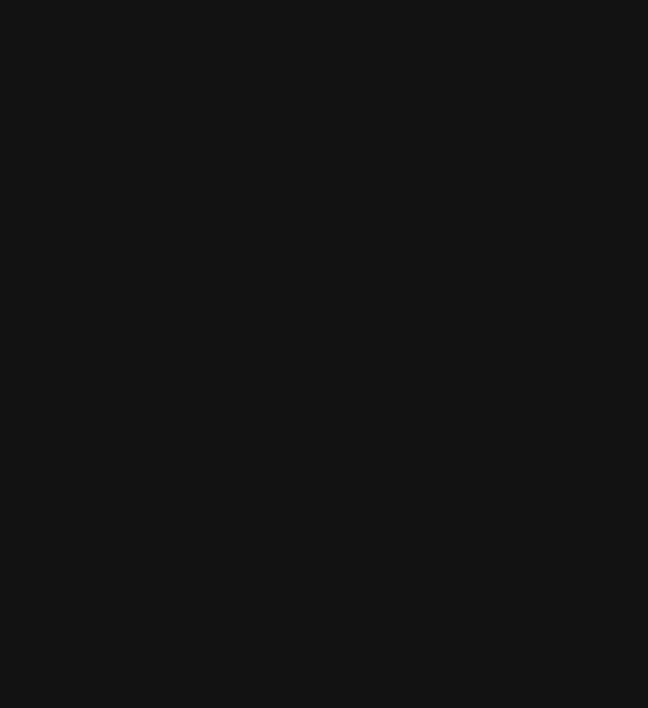
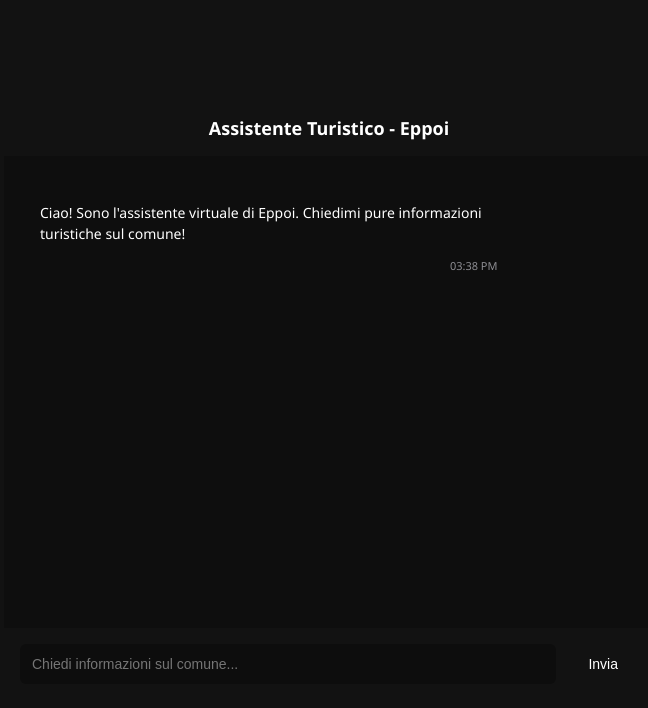
Before and after one commit to SPM-25-26/ErasmusPlus-SPM2526, a React (Vite) app in the folder EPPOI.frontend/: page /chatbot in a window 1280 px wide. Before the commit this address had no page. Shown: the top 708 px of the page, without its empty margins (311-959 px from the left). Built offline with nearby package versions, Linux system fonts and the light colour scheme.

Commit message:
feat: implementata interfaccia chatbot e navigazione dalla home per sprint 4

```diff
--- a/EPPOI.frontend/src/App.jsx
+++ b/EPPOI.frontend/src/App.jsx
@@ -28,6 +28,7 @@
 import NatureList from './pages/NatureList';
 import NatureDetail from './pages/NatureDetail';
 import Questionnaire from './pages/Questionnaire';
+import Chatbot from './pages/Chatbot';
 
 function App() {
   return (
@@ -41,6 +42,7 @@
         <Route path="/verify-email" element={<VerifyEmail />} />
         <Route path="/reset-password" element={<ResetPassword />} />
         <Route path="/home" element={<Home />} />
+        <Route path="/chatbot" element={<Chatbot />} />
         <Route path="/ArticlesList" element={<ArticlesList />} />
         <Route path="/ArticleDetail/:id" element={<ArticleDetail />} />
         <Route path="/ArtCultureList" element={<ArtCultureList />} />
--- /dev/null
+++ b/EPPOI.frontend/src/ChatWindow.css
@@ -0,0 +1,142 @@
+.chat-container {
+    display: flex;
+    flex-direction: column;
+    height: 75vh;
+    background-color: var(--social-bg); /* Sfondo scuro coerente con l'app */
+    border: 1px solid var(--border);     /* Bordo ufficiale di Eppoi */
+    border-radius: 8px;
+    overflow: hidden;
+    max-width: 650px;
+    margin: 20px auto;
+    box-shadow: var(--shadow);
+  }
+
+  .chat-header {
+    background: var(--accent-bg);        /* Sfondo risaltato per l'header */
+    padding: 16px;
+    border-bottom: 1px solid var(--border);
+    text-align: center;
+  }
+
+  .chat-header h3 {
+    color: var(--text-h);                /* Colore del testo in evidenza */
+    margin: 0;
+    font-size: 18px;
+    font-weight: 600;
+  }
+
+  .chat-messages {
+    flex: 1;
+    padding: 20px;
+    overflow-y: auto;
+    display: flex;
+    flex-direction: column;
+    gap: 16px;
+    background-color: rgba(0, 0, 0, 0.2); /* Sfondo leggermente più scuro per i messaggi */
+  }
+
+  .message-wrapper {
+    display: flex;
+    width: 100%;
+  }
+
+  .message-wrapper.user {
+    justify-content: flex-end;
+  }
+
+  .message-wrapper.bot {
+    justify-content: flex-start;
+  }
+
+  .message-bubble {
+    max-width: 75%;
+    padding: 12px 16px;
+    border-radius: 12px;
+    color: var(--text-h);
+    font-size: 14px;
+    line-height: 1.5;
+  }
+
+  /* Bolla dell'utente (Stile bottone/accento di Eppoi) */
+  .user .message-bubble {
+    background: var(--accent-bg);
+    border: 1px solid var(--accent-border);
+    border-bottom-right-radius: 2px;
+  }
+
+  /* Bolla del Bot (Stile blocco neutro scuro) */
+  .bot .message-bubble {
+    background-color: var(--social-bg);
+    border: 1px solid var(--border);
+    border-bottom-left-radius: 2px;
+  }
+
+  .message-time {
+    display: block;
+    font-size: 11px;
+    color: #8e8e93;
+    margin-top: 6px;
+    text-align: right;
+  }
+
+  /* Area di input in fondo alla chat */
+  .chat-input-area {
+    display: flex;
+    padding: 16px;
+    background-color: var(--social-bg);
+    border-top: 1px solid var(--border);
+    gap: 12px;
+  }
+
+  .chat-input-area input {
+    flex: 1;
+    background-color: rgba(0, 0, 0, 0.3);
+    border: 1px solid var(--border);
+    padding: 12px;
+    border-radius: 6px;
+    color: var(--text-h);
+    font-size: 14px;
+    transition: border-color 0.3s;
+  }
+
+  .chat-input-area input:focus {
+    outline: none;
+    border-color: var(--accent-border);
+  }
+
+  /* Bottone Invia coordinato con la classe .counter di Eppoi */
+  .chat-input-area button {
+    font-size: 14px;
+    padding: 0 20px;
+    border-radius: 6px;
+    color: var(--accent);
+    background: var(--accent-bg);
+    border: 1px solid var(--accent-border);
+    cursor: pointer;
+    transition: background 0.3s, transform 0.1s;
+  }
+
+  .chat-input-area button:hover {
+    background: var(--border);
+  }
+
+  .chat-input-area button:active {
+    transform: scale(0.98);
+  }
+
+  /* Animazione tre pallini del caricamento ("is typing") */
+  .typing span {
+    animation: blink 1.4s infinite both;
+    font-weight: bold;
+    display: inline-block;
+    font-size: 18px;
+    color: var(--accent);
+  }
+  .typing span:nth-child(2) { animation-delay: .2s; }
+  .typing span:nth-child(3) { animation-delay: .4s; }
+
+  @keyframes blink {
+    0% { opacity: .2; }
+    20% { opacity: 1; }
+    100% { opacity: .2; }
+  }
--- /dev/null
+++ b/EPPOI.frontend/src/pages/ChatWindow.jsx
@@ -0,0 +1,112 @@
+
+import '../ChatWindow.css';
+import React, { useState, useEffect, useRef } from 'react';
+
+export default function ChatWindow() {
+  const [messages, setMessages] = useState([
+    { id: 1, text: "Ciao! Sono l'assistente virtuale di Eppoi. Chiedimi pure informazioni turistiche sul comune!", sender: 'bot', timestamp: new Date() }
+  ]);
+  const [inputValue, setInputValue] = useState('');
+  const [isTyping, setIsTyping] = useState(false);
+
+  const messagesEndRef = useRef(null);
+
+  // Task 1: Automatic scrolling all'ultimo messaggio
+  const scrollToBottom = () => {
+    messagesEndRef.current?.scrollIntoView({ behavior: 'smooth' });
+  };
+
+  useEffect(() => {
+    scrollToBottom();
+  }, [messages, isTyping]);
+
+  // Task 2: Validazione dell'input e interazione
+  const handleSendMessage = async (e) => {
+    e.preventDefault();
+    if (!inputValue.trim()) return;
+
+    // Aggiungi messaggio dell'utente alla lista cronologica
+    const userMessage = {
+      id: Date.now(),
+      text: inputValue,
+      sender: 'user',
+      timestamp: new Date()
+    };
+
+    setMessages(prev => [...prev, userMessage]);
+    const queryText = inputValue;
+    setInputValue(''); // Pulisce l'input
+
+    // Attiva lo stato "bot is typing"
+    setIsTyping(true);
+
+    try {
+      // Qui faremo la chiamata al tuo backend .NET locale (porta 5246)
+      const response = await fetch('http://localhost:5246/api/chatbot', {
+        method: 'POST',
+        headers: { 'Content-Type': 'application/json' },
+        body: JSON.stringify({ message: queryText })
+      });
+
+      const data = await response.json();
+
+      setMessages(prev => [...prev, {
+        id: Date.now() + 1,
+        text: data.reply || "Risposta dal server",
+        sender: 'bot',
+        timestamp: new Date()
+      }]);
+    } catch (error) {
+      // Gestione errore fittizia se il backend non risponde ancora
+      setMessages(prev => [...prev, {
+        id: Date.now() + 1,
+        text: "Spiacente, si è verificato un errore di connessione con il comune.",
+        sender: 'bot',
+        timestamp: new Date()
+      }]);
+    } finally {
+      setIsTyping(false); // Disattiva il caricamento
+    }
+  };
+
+  return (
+    <div className="chat-container">
+      <div className="chat-header">
+        <h3>Assistente Turistico - Eppoi</h3>
+      </div>
+
+      <div className="chat-messages">
+        {messages.map((msg) => (
+          <div key={msg.id} className={`message-wrapper ${msg.sender}`}>
+            <div className="message-bubble">
+              <p>{msg.text}</p>
+              <span className="message-time">
+                {msg.timestamp.toLocaleTimeString([], { hour: '2-digit', minute: '2-digit' })}
+              </span>
+            </div>
+          </div>
+        ))}
+
+        {/* Stato di caricamento "Bot is typing" */}
+        {isTyping && (
+          <div className="message-wrapper bot">
+            <div className="message-bubble typing">
+              <span>.</span><span>.</span><span>.</span>
+            </div>
+          </div>
+        )}
+        <div ref={messagesEndRef} />
+      </div>
+
+      <form className="chat-input-area" onSubmit={handleSendMessage}>
+        <input
+          type="text"
+          placeholder="Chiedi informazioni sul comune..."
+          value={inputValue}
+          onChange={(e) => setInputValue(e.target.value)}
+        />
+        <button type="submit">Invia</button>
+      </form>
+    </div>
+  );
+}
--- /dev/null
+++ b/EPPOI.frontend/src/pages/Chatbot.jsx
@@ -0,0 +1,10 @@
+import React from 'react';
+import ChatWindow from './ChatWindow';
+
+export default function Chatbot() {
+  return (
+    <div style={{ padding: '20px', color: '#fff' }}>
+      <ChatWindow />
+    </div>
+  );
+}
--- a/EPPOI.frontend/src/pages/Home.jsx
+++ b/EPPOI.frontend/src/pages/Home.jsx
@@ -91,9 +91,20 @@
   return (
     <div style={{ padding: '40px 20px', maxWidth: '1350px', margin: '0 auto', position: 'relative' }}>
 
-      <button onClick={() => navigate('/questionnaire')} style={{ position: 'absolute', top: '40px', right: '20px', backgroundColor: '#1E1E1E', border: '1px solid #333', color: '#4DA8DA', padding: '10px 16px', borderRadius: '8px', cursor: 'pointer' }}>
-        <i className="fas fa-sliders-h"></i> Interessi
-      </button>
+      {/* CONTENITORE PULSANTI DI CONTROLLO IN ALTO A DESTRA */}
+      <div style={{ position: 'absolute', top: '40px', right: '20px', display: 'flex', flexDirection: 'column', gap: '12px', alignItems: 'flex-end', zIndex: 10 }}>
+
+        {/* PULSANTE INTERESSI */}
+        <button onClick={() => navigate('/questionnaire')} style={{ backgroundColor: '#1E1E1E', border: '1px solid #333', color: '#4DA8DA', padding: '10px 16px', borderRadius: '8px', cursor: 'pointer', width: 'auto' }}>
+          <i className="fas fa-sliders-h"></i> Interessi
+        </button>
+
+        {/* PULSANTE CHATBOT INNESTATO SOTTO CON ICONA */}
+        <button onClick={() => navigate('/chatbot')} style={{ backgroundColor: '#1E1E1E', border: '1px solid #333', color: '#4DA8DA', padding: '10px 16px', borderRadius: '8px', cursor: 'pointer', display: 'flex', alignItems: 'center', gap: '8px', width: 'auto' }}>
+          <i className="fas fa-comments"></i> Chatbot
+        </button>
+
+      </div>
 
       <header style={{ marginBottom: '50px', textAlign: 'center' }}>
         <h1 style={{ color: 'white' }}>Welcome to Eppoi</h1>
```
Also changed, not shown: EPPOI.frontend/src/App.css (+43 -0 lines).
